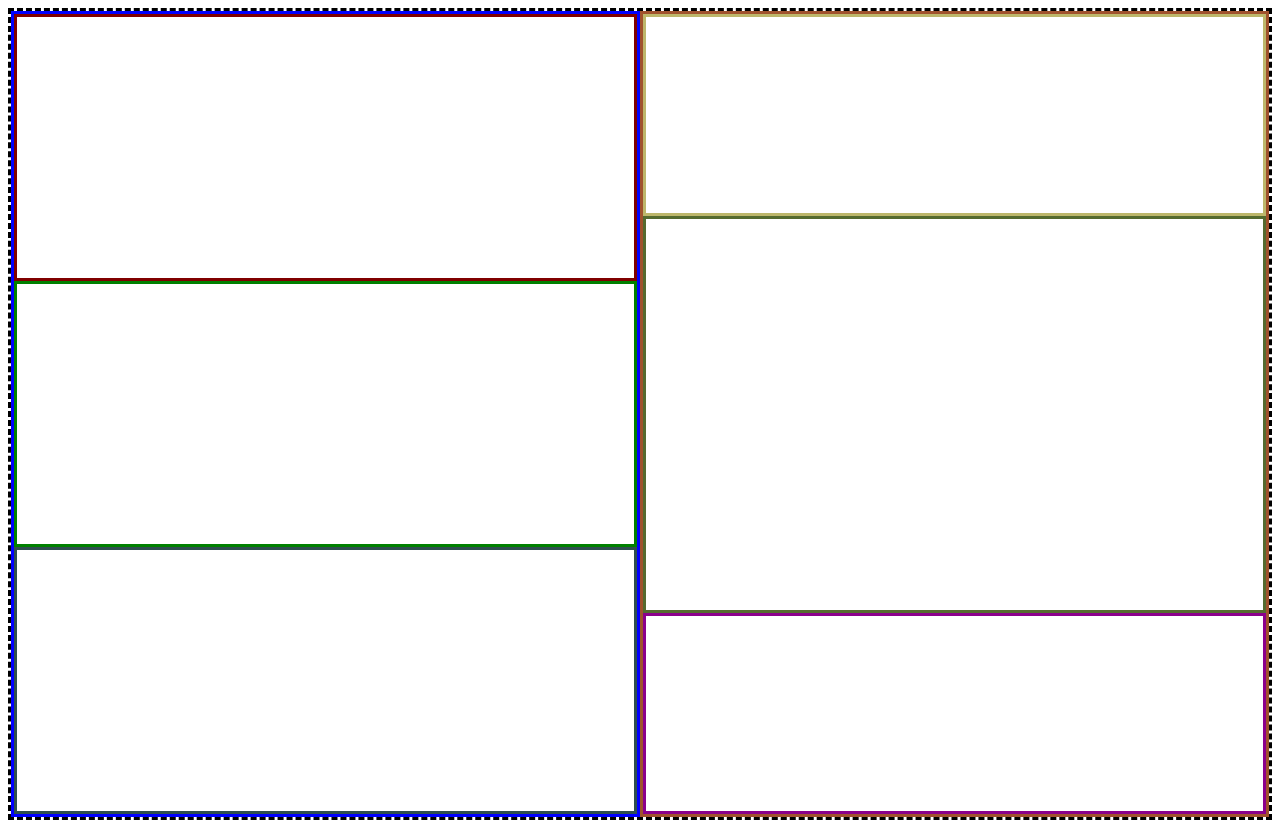
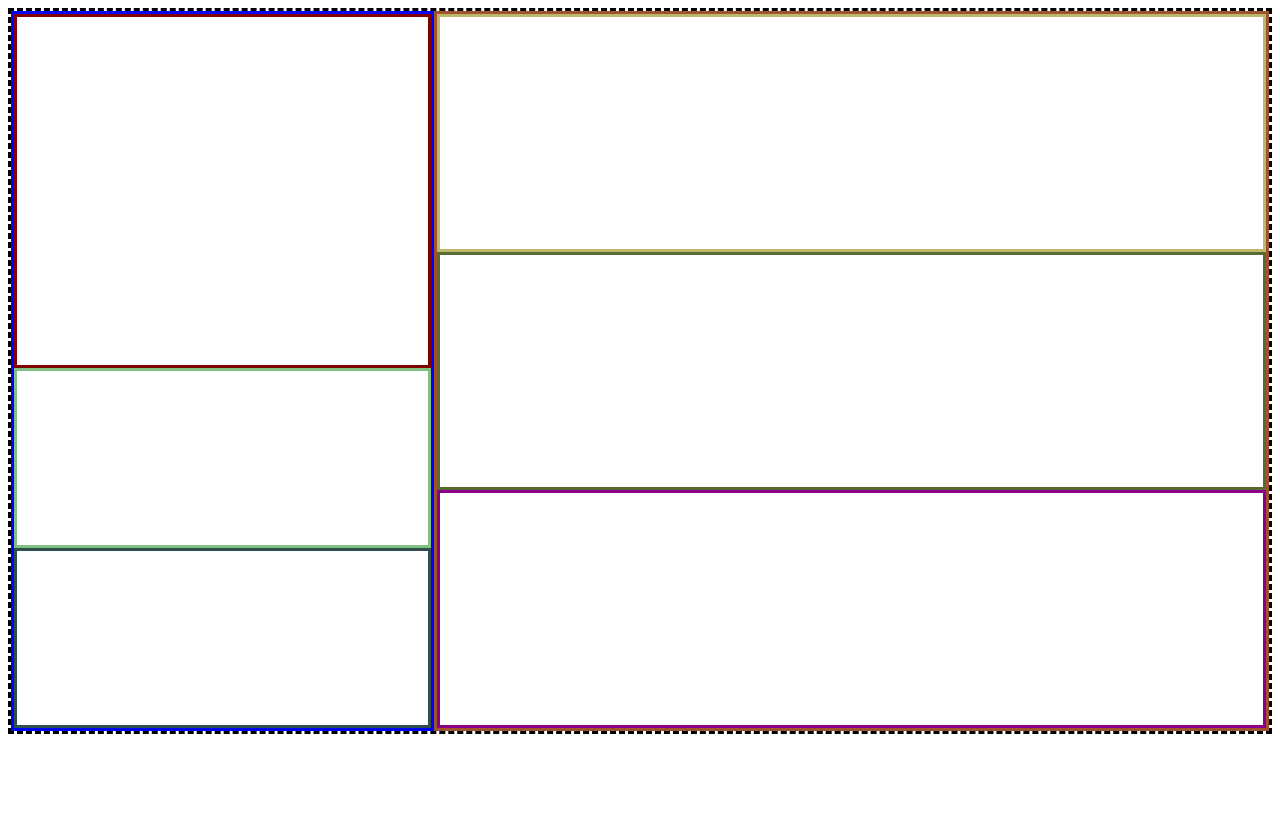
Before and after one commit to konradsurf/TOP-sign-up-form, a plain HTML site: page index.html in a window 1280 px wide. After the commit the page ends 800 px from the top, so only its background shows below. Drawn offline with Linux system fonts and the light colour scheme.

Commit message:
Make all div containers resize with viewport.

```diff
--- a/index.html
+++ b/index.html
@@ -10,9 +10,11 @@
 </head>
 <body>
   <div id="page-container">
-    <div id="image">
+    <div id="surfing" alt="Surfing">
       <div id="above-logo"></div>
-      <div id="logo"></div>
+      <div id="logo">
+        <!-- <img src="odin-logo.png" alt="ODIN Logo"> -->
+      </div>
       <div id="below-logo"></div>
     </div>
     <div id="content">
--- a/style.css
+++ b/style.css
@@ -7,35 +7,41 @@
 #page-container {
   border: black 3px dashed;
   display: flex;
-  flex-direction: row;
+  height: 90vh;
 }
 
-#image {
+#surfing {
   border: blue 3px solid;
-  height: 50rem;
   flex: 1 1 auto;
+  /* background-image: url("ryan-loughlin-HXqpJnLyHzg-unsplash.jpg");
+  background-size: cover; */
   display: flex;
   flex-direction: column;
 }
 
 #above-logo {
   border: maroon 3px solid;
-  flex: 1 1 auto;
+  flex: 3 1 400px;
+  /* height: 400px; */
+
 }
 
 #logo {
   border: green 3px solid;
-  flex: 1 1 auto;
+  flex: 1 1 200px;
+  opacity: 0.5;
+  /* height: 200px; */
 }
 
 #below-logo {
   border: darkslategrey 3px solid;
-  flex: 1 1 auto;
+  flex: 1 1 200px;
+  /* height: 300px; */
 }
 
 #content {
   border: sienna 3px solid;
-  flex: 1 1 auto;
+  flex: 2 1 auto;
   display: flex;
   flex-direction: column;
 }
@@ -48,7 +54,7 @@
 
 #form {
   border: darkolivegreen 3px solid;
-  flex: 2 1 auto;
+  flex: 1 1 auto;
 }
 
 #submit {
```
Also changed, not shown: to-do.txt.
